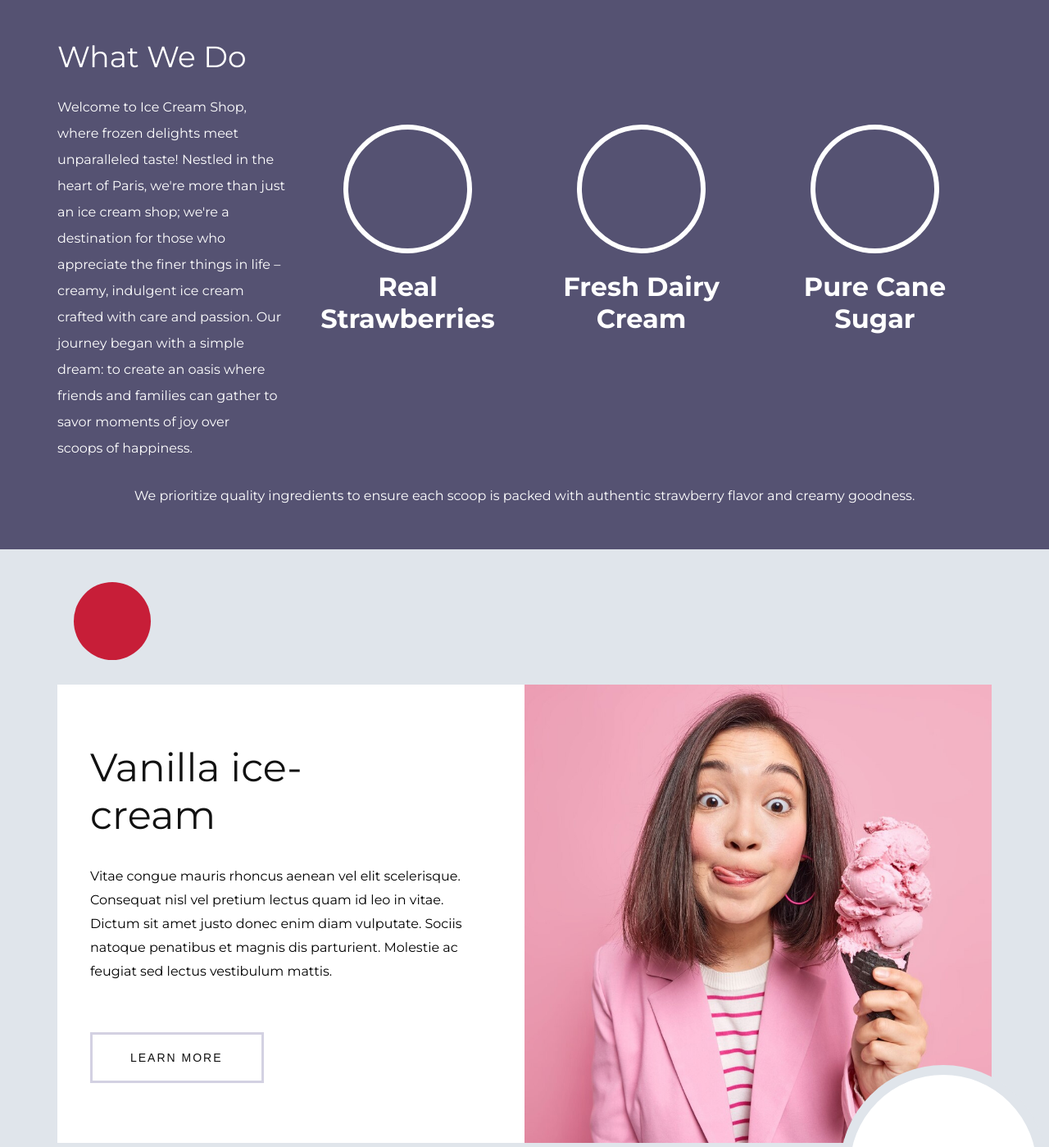
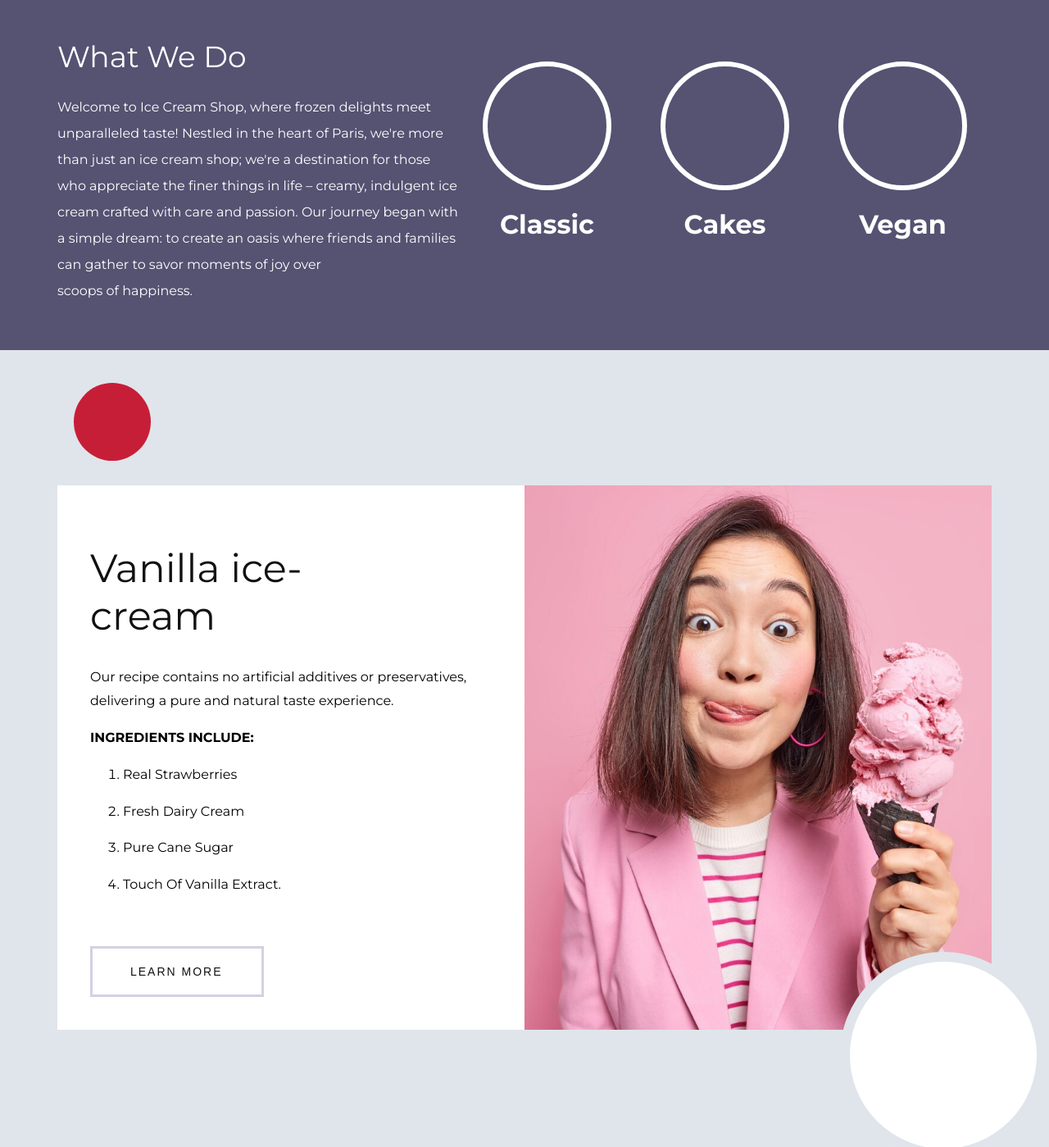
Before and after one commit to Ahsanch007/ice-cream, a plain HTML site: page index.html in a window 1280 px wide. Shown: the part 782-2181 px from the top of the page at 82% size. Drawn offline with Linux system fonts and the light colour scheme.

Commit message:
done things

```diff
--- a/assets/styles/style.css
+++ b/assets/styles/style.css
@@ -257,6 +257,9 @@ body {
 }
 
 
+ol li{
+    text-transform: capitalize;
+}
 
 
 
--- a/index.html
+++ b/index.html
@@ -92,43 +92,40 @@
                     </div>
                 </div>
                 <div class="column">
+                    <div class="row">
+
                         <div class="text-center card">
                             <div class="border-img">
 
                             </div>
                             <h1>
-                            Real Strawberries
+                                Classic
                             </h1>
 
                         </div>
-                </div>
-                <div class="column">
                         <div class="text-center card">
                             <div class="border-img2 ">
 
                             </div>
                             <h1>
-                            Fresh Dairy Cream
+                                Cakes
                             </h1>
 
                         </div>
-                </div>
-                <div class="column">
                         <div class="text-center card">
                             <div class="border-img3">
 
                             </div>
                             <h1>
-                            Pure Cane Sugar
+                                Vegan
                             </h1>
 
                         </div>
                     </div>
+
                 </div>
-            <div class="text-center">
-                <p style="color: white;">
-                    We prioritize quality ingredients to ensure each scoop is packed with authentic strawberry flavor
-                    and creamy goodness.</p>
+
+
             </div>
         </div>
     </div>
@@ -145,11 +142,36 @@
                                 Vanilla ice- <br>cream
                             </h1>
                             <p>
-                                Vitae congue mauris rhoncus aenean vel elit scelerisque. Consequat nisl vel pretium
-                                lectus quam id leo in vitae. Dictum sit amet justo donec enim diam vulputate. Sociis
-                                natoque penatibus et magnis dis parturient. Molestie ac feugiat sed lectus vestibulum
-                                mattis.
+                                Our recipe contains no artificial additives or preservatives, delivering a pure and
+                                natural taste experience.
                             </p>
+                            <p>
+                                <strong>
+                                    INGREDIENTS INCLUDE:
+                                </strong>
+                            </p>
+                            <ol>
+                                <li>
+                                    <p>
+                                        real strawberries
+                                    </p>
+                                </li>
+                                <li>
+                                    <p>
+                                        fresh dairy cream
+                                    </p>
+                                </li>
+                                <li>
+                                    <p>
+                                        pure cane sugar
+                                    </p>
+                                </li>
+                                <li>
+                                    <p>
+                                        touch of vanilla extract.
+                                    </p>
+                                </li>
+                            </ol>
 
                             <div style="margin-top: 30px;">
 
```
Lines whose indentation alone changed are shown as unchanged.
